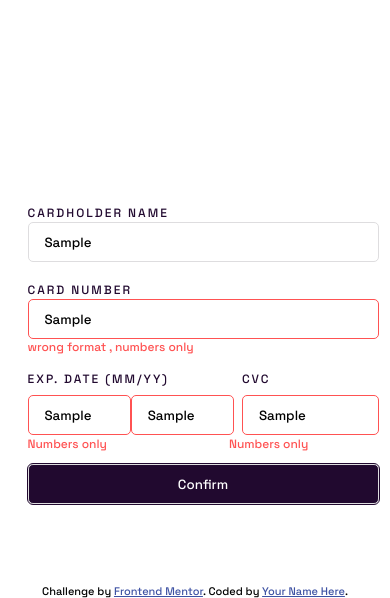
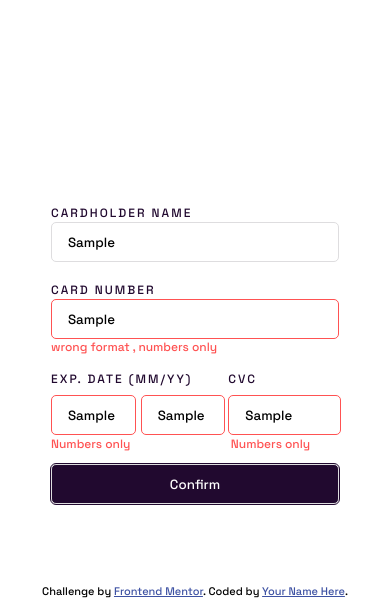
Before and after one commit to ak47sc/Interactive-card-details-form, a plain HTML site: page index.html in a window 390 px wide. Both pictures are taken after typing "Sample", "Sample", "Sample", "Sample", "Sample" into the empty fields and a click on the input "Confirm". Shown: the part 268-866 px from the top of the page. Drawn offline with Linux system fonts and the light colour scheme.

Commit message:
correction

```diff
--- a/script.js
+++ b/script.js
@@ -68,7 +68,7 @@ card_mm_field.addEventListener("input", () => {
     }
     else if (Number.parseInt(card_mm_field.value) > 12 || !card_mm_field.value.match(/\d{2}/g)) {
         card_mm_field.classList.add("error");
-        errorMessages[2].textContent = "wrong format";g
+        errorMessages[2].textContent = "wrong format";
 
     }
     else {
--- a/style.css
+++ b/style.css
@@ -14,7 +14,7 @@ main{
     display: flex;
     flex-flow: row;
     position: relative;
-    width: 100vw;
+    width: 100%;
     height: 100%;
     justify-content: flex-end;
     align-items: center;
@@ -76,7 +76,7 @@ main{
 form{
     position: relative;
     width: 20rem;
-    margin-right: 5rem;
+    margin-right: 5%;
 }
 form p{
     color: hsl(0, 100%, 66%);
@@ -98,6 +98,7 @@ form > div input{
 .exp-date{
     display: grid;
     grid-template-columns: 50% 50%;
+    gap: 5px;
 }
 form > div p:nth-child(6){
     position: absolute;
@@ -106,7 +107,7 @@ form > div p:nth-child(6){
 form > div p:nth-child(7){
     position: absolute;
     bottom: 12%;
-    right: 20%;
+    right: 10%;
 }
 form > input{
     border: 1px solid hsl(270, 3%, 87%);
@@ -137,7 +138,7 @@ label{
     flex-flow: column;
     align-items: center;
     gap: 1rem;
-    margin-left: 60%;
+    margin-right: 5%;
 }
 .success p:nth-child(2){
     font-size: 1.5rem;
@@ -223,7 +224,7 @@ input:focus{
     }
     form{
         margin: 0 0 5rem 0;
-        width: 90vw;
+        width: 18rem;
     }
     .success{
         margin: 0 0 5rem 0;
```
